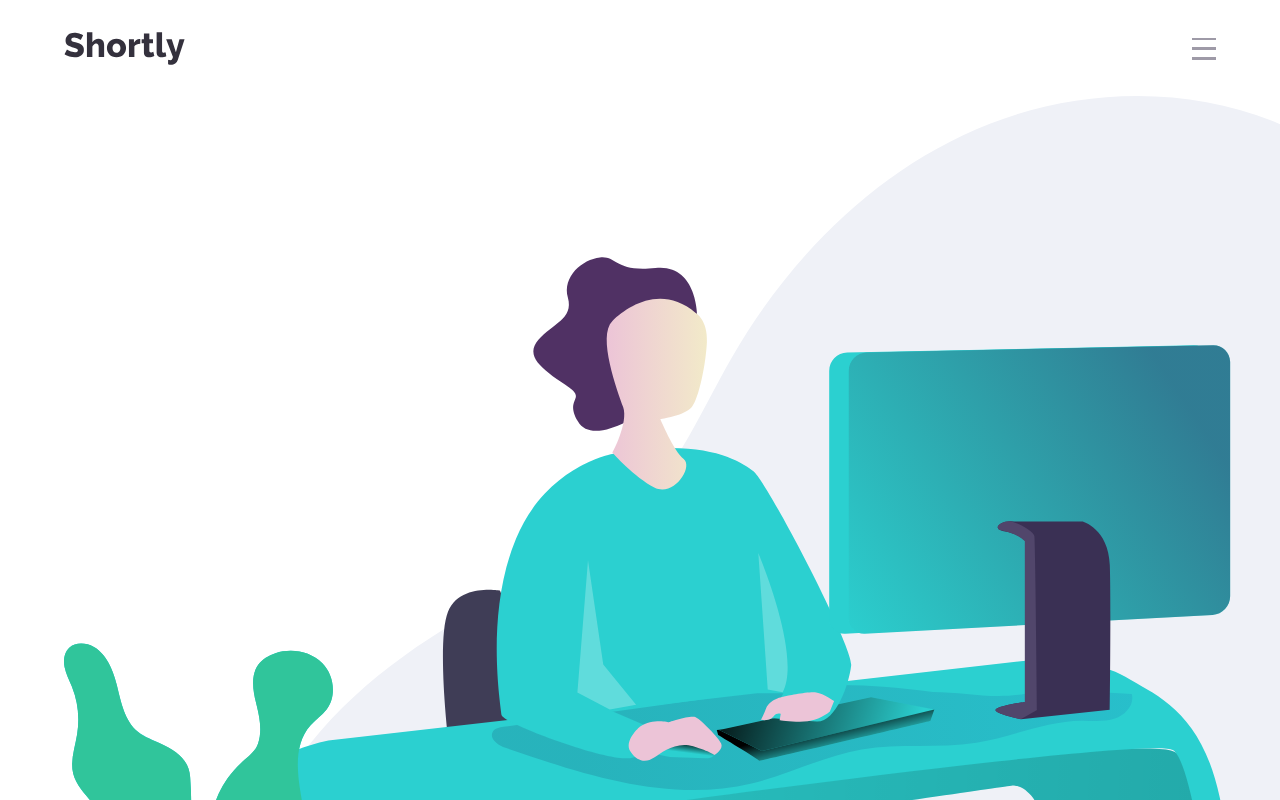
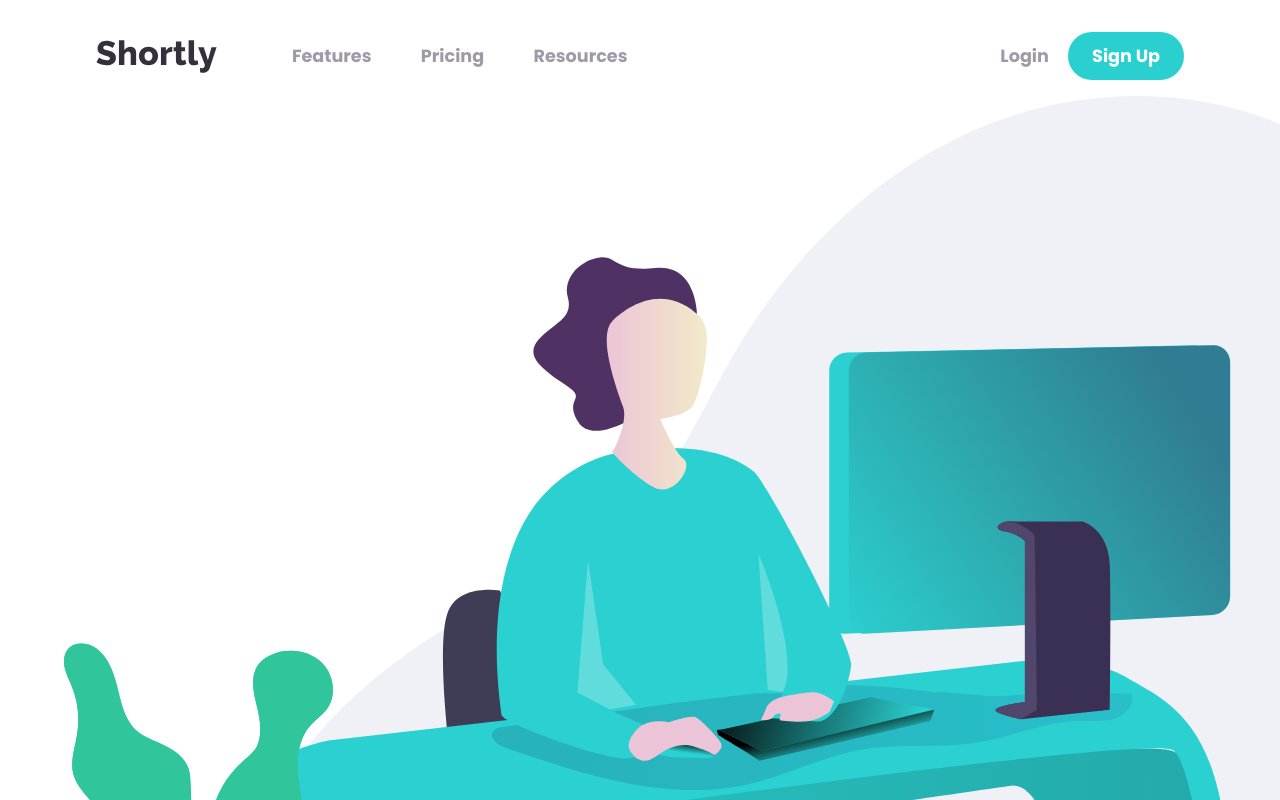
Before and after one commit to CarlosPujols/Link-Shortening-API-Landing-Page, a plain HTML site: page index.html in a window 1280 px wide. Shown: the top 800 px of the page. Drawn offline with Linux system fonts and the light colour scheme.

Commit message:
Styled navigation for desktop version

```diff
--- a/app.js
+++ b/app.js
@@ -97,5 +97,4 @@ onload = () => {
         results.innerHTML = storedModules;
         results.classList.add('visible-result');
     }
-
 }
--- a/styles.css
+++ b/styles.css
@@ -181,7 +181,7 @@ body button:active{
 }
 
 .image-container{
-    max-width: 95vw;
+    width: 95vw;
     position: absolute;
     top: 0;
     margin-left: auto;
@@ -551,3 +551,103 @@ body button:active{
     justify-content: space-around;
     align-items: center;
 }
+
+@media only screen and (max-width: 768px) and (min-width: 450px){
+    .landing-statement img{
+        height: 50vh;
+        width: auto;
+        margin-left: auto;
+        margin-right: auto;
+        display: flex;
+    }
+
+    .image-container{
+        margin-left: auto;
+        margin-right: auto;
+        width: 100vw;
+    }
+}
+
+@media only screen and (min-width: 769px) {
+    .navigation{
+        display: flex;
+        flex-direction: row;
+        justify-content: space-evenly;
+        align-items: center;
+        margin-top: 32px;
+        max-width: 85vw;
+        margin-left: auto;
+        margin-right: auto;
+    }
+
+    .hamburger-menu{
+        display: none;
+    }
+
+    .nav-info{
+        position: inherit;
+        width: 100%;
+        height: 100%;
+        flex-direction: row;
+        justify-content: space-between;
+        align-items: center;
+        opacity: 100;
+        background-color: rgba(255, 255, 255, 0);
+    }
+
+    .nav-links{
+        flex-direction: row;
+        justify-content: space-evenly;
+        align-items: center;
+        height: auto;
+        width: 50%;
+        margin-left: 2vw;
+    }
+
+    .nav-links::after{
+        content: "";
+        width: 0;
+        height: 0;
+    }
+
+    .nav-links li{
+        color: var(--grayish-violet);
+        font-weight: 700;
+        font-size: 1.1rem;
+
+    }
+
+    .login-buttons{
+        display: flex;
+        flex-direction: row;
+        justify-content: space-between;
+        align-items: right;
+        height: 100%;
+        width: 35%;
+        max-width: fit-content;
+        padding-bottom: 0;
+        margin-top: 0;
+    }
+
+    .login-buttons button{
+        color: var(--grayish-violet);
+        border: none;
+        background-color: rgba(255, 255, 255, 0);
+        font-size: 1.1rem;
+        font-weight: 700;
+        width: fit-content;
+    }
+
+    .login-buttons button:nth-of-type(2){
+        background-color: var(--cyan);
+        color: white;
+        width: fit-content;
+        padding: 24px;
+        height: 48px;
+        border-radius: 50px 50px 50px 50px;
+        display: flex;
+        align-items: center;
+        justify-content: center;
+        margin-left: 1.5vw;
+    }
+}
```
